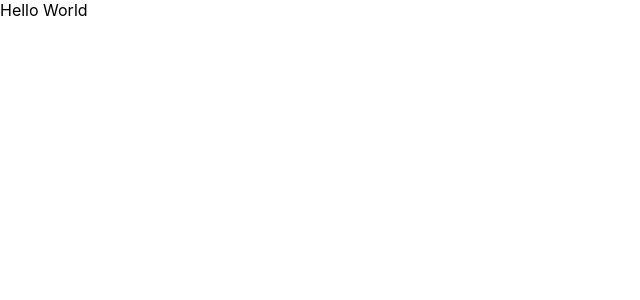
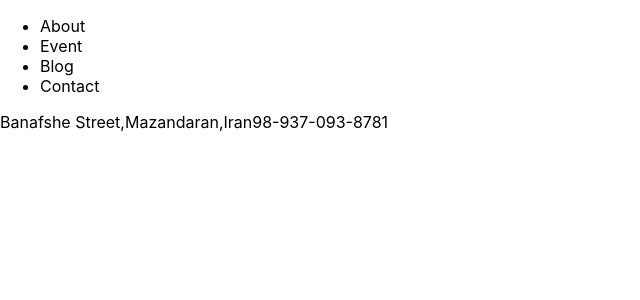
Before and after one commit to SalimiDev/Hotel-ReactJsApp, a React (Create React App) app: page / in a window 1280 px wide. Shown: the top 300 px of the page, without its empty margins (0-640 px from the left). Built offline with nearby package versions, Linux system fonts and the light colour scheme.

Commit message:
feat:add Navbar component

```diff
--- a/src/App.js
+++ b/src/App.js
@@ -1,9 +1,12 @@
+//Componennts
+import Header from './components/Header';
+
 function App() {
-  return (
-    <div>
-     Hello World
-    </div>
-  );
+    return (
+        <header>
+            <Header />
+        </header>
+    );
 }
 
 export default App;
--- /dev/null
+++ b/src/components/Header.js
@@ -0,0 +1,13 @@
+import React from 'react';
+//Components
+import TopNavbar from './TopNavbar';
+
+const Header = () => {
+    return (
+        <>
+           <TopNavbar/>
+        </>
+    );
+};
+
+export default Header;
--- /dev/null
+++ b/src/components/TopNavbar.js
@@ -0,0 +1,22 @@
+import React from 'react';
+
+const TopNavbar = () => {
+    return (
+        <>
+            <nav>
+                <ul>
+                    <li>About</li>
+                    <li>Event</li>
+                    <li>Blog</li>
+                    <li>Contact</li>
+                </ul>
+            </nav>
+            <div>
+                <span>Banafshe Street,Mazandaran,Iran</span>
+                <span>98-937-093-8781</span>
+            </div>
+        </>
+    );
+};
+
+export default TopNavbar;
```
